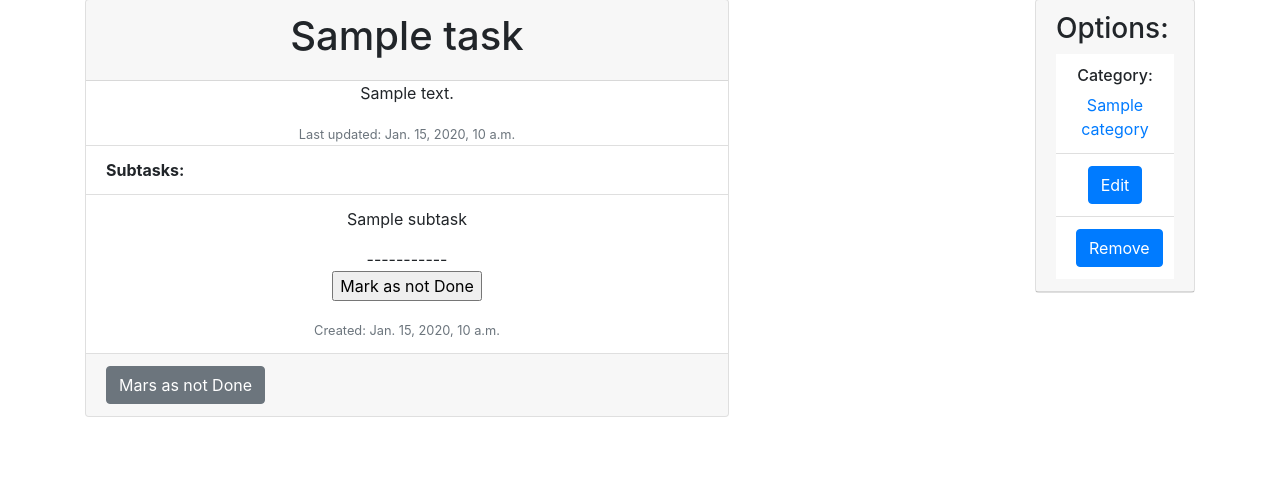
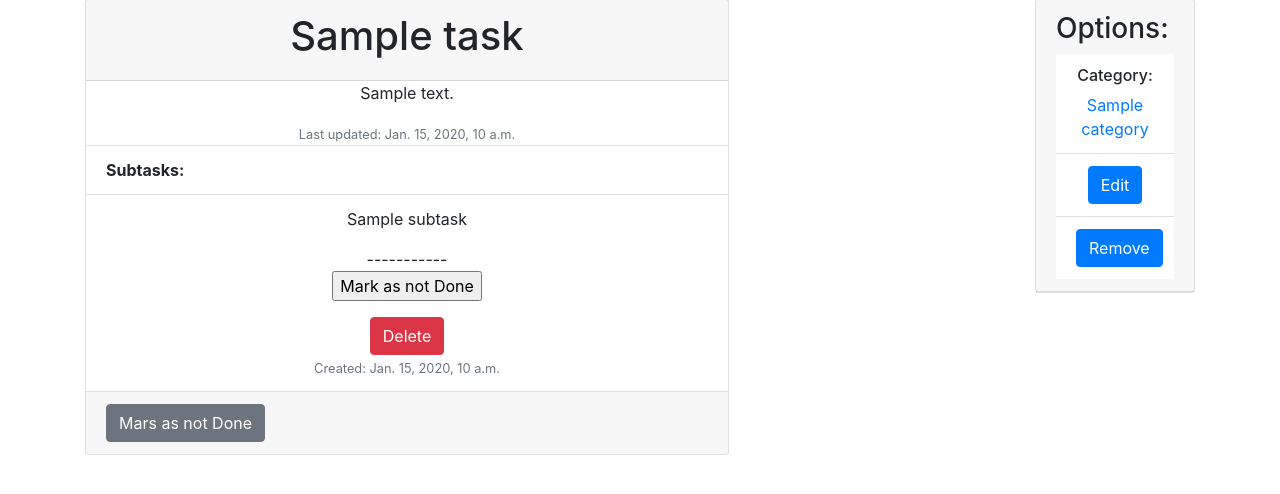
Before and after one commit to Chenger1/toDoApp-v3, a Django app: a page that uses todo/tasks/templates/task/detail.html in a window 1280 px wide. Shown: the part 138-632 px from the top of the page. Run offline with Django 3.2, Linux system fonts and the light colour scheme; tables that the repository leaves empty hold one stand-in row (values such as "Sample post").

Commit message:
update: Update detail.html
To include the view to delete an object

```diff
--- a/todo/tasks/templates/task/detail.html
+++ b/todo/tasks/templates/task/detail.html
@@ -46,6 +46,10 @@
                                             <p><input type="submit" value="Mark as not Done"></p>
                                         </form>
                                     {% endif %}
+                                        <form action="{% url 'tasks:delete_object' subtask.slug model_name 'detail'%}" method="post">
+                                            {% csrf_token %}
+                                            <button type="submit" class="btn btn-danger">Delete</button>
+                                        </form>
                                 {% endwith %}
                             </div>
                             <small class="text-muted">
```
